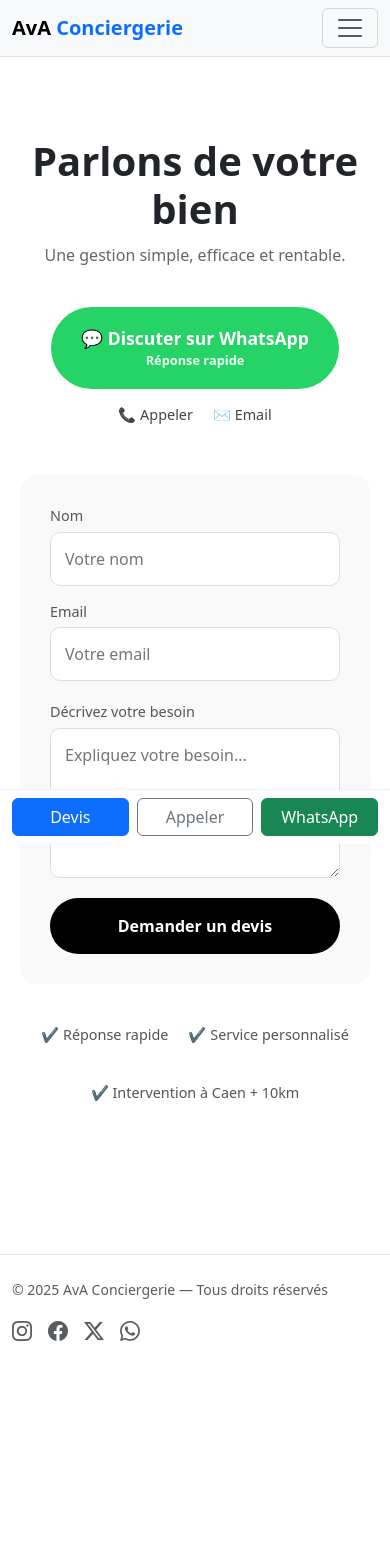
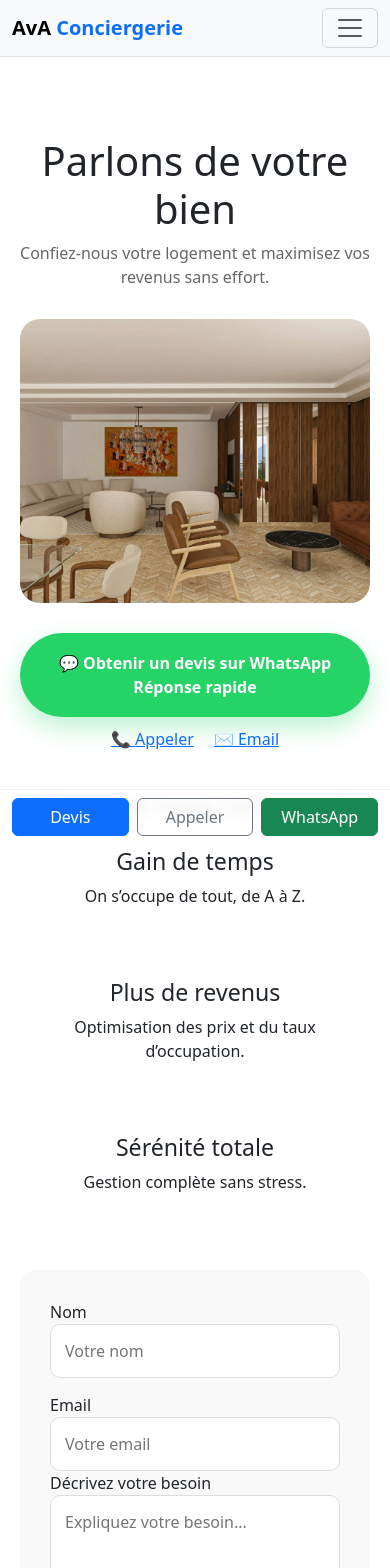
Before and after one commit to flxx-ji/AvA-Conciergerie, a SvelteKit app: page /contact in a window 390 px wide. Shown: the top 1568 px of the page. Before the commit the page ends 1370 px from the top, so only its background shows below. Built offline with nearby package versions, Linux system fonts and the light colour scheme; no server answers.

Commit message:
feat: refonte page services + contact avec CTA dynamiques et amélioration UX

```diff
--- a/src/lib/components/CTAButtons.svelte
+++ b/src/lib/components/CTAButtons.svelte
@@ -1,10 +1,7 @@
 <!-- src/lib/components/CTAButtons.svelte -->
 <script>
-  import { demo, contacts } from '$lib/config/app.js';
+  import { contacts } from '$lib/config/app.js';
 
-  // Formats requis :
-  // - phoneRaw : +336XXXXXXXX (pas d’espace)
-  // - whatsapp : 336XXXXXXXX  (sans +)
   const telHref = `tel:${contacts.phoneRaw}`;
   const waHref  = `https://wa.me/${contacts.whatsapp}?text=${encodeURIComponent('Bonjour, j’aimerais des infos 🙂')}`;
 
--- a/src/lib/config/app.js
+++ b/src/lib/config/app.js
@@ -1,21 +1,10 @@
-// Bascule globale pour ton portfolio.
-// Passe à false pour rendre tel/WhatsApp réellement cliquables.
+// Bascule globale pour ton portfolio
 export const demo = true;
 
-// Coordonnées (mettra mes vraies infos quand tu voudras activer)
-// export const contacts = {
-//   phoneDisplay: '+33 6 12 34 56 78',
-//   phoneRaw: '+33612345678',
-//   whatsapp: '33612345678',
-//   email: 'contact@ava-conciergerie.demo'
-// };
-
-
-
-
+// Coordonnées
 export const contacts = {
-  phoneDisplay: '+33777324144',
-
-  whatsapp: '+33777324144',
+  phoneDisplay: '+33 7 77 32 41 44', // 👀 affichage propre
+  phoneRaw: '33777324144',           // 🔥 pour tel:
+  whatsapp: '33777324144',           // 🔥 pour wa.me
   email: 'contact@jayhembeestudio.com'
 };
--- a/src/routes/contact/+page.svelte
+++ b/src/routes/contact/+page.svelte
@@ -1,10 +1,14 @@
 <script>
   import { enhance } from '$app/forms';
   import { writable } from 'svelte/store';
+  import { contacts } from '$lib/config/app.js';
 
   export let form;
 
   const loading = writable(false);
+
+  const telHref = `tel:${contacts.phoneRaw}`;
+  const waHref = `https://wa.me/${contacts.whatsapp}?text=Bonjour,%20je%20souhaite%20un%20devis`;
 
   function handleEnhance(formElement) {
     return enhance(formElement, () => {
@@ -17,31 +21,59 @@
     });
   }
 </script>
+
 <section class="contact">
 
   <!-- 🔥 HERO -->
   <div class="hero-contact">
     <h1>Parlons de votre bien</h1>
     <p>
-      Une gestion simple, efficace et rentable.
+      Confiez-nous votre logement et maximisez vos revenus sans effort.
     </p>
+  </div>
+
+  <!-- 🖼 IMAGE AMBIANCE -->
+  <div class="contact-visual">
+    <img src="/images/pexels-achraf-borkadi-salon-34086242.jpg" alt="Appartement Airbnb">
   </div>
 
   <!-- 🔥 CTA PRIORITAIRE -->
   <div class="quick-contact">
 
-    <a href="https://wa.me/33766665848?text=Bonjour,%20je%20souhaite%20un%20devis"
+    <a href={waHref}
        target="_blank"
        class="contact-main">
-      💬 Discuter sur WhatsApp
+      💬 Obtenir un devis sur WhatsApp
       <span>Réponse rapide</span>
     </a>
 
     <div class="secondary">
-      <a href="tel:+33766665848">📞 Appeler</a>
-      <a href="mailto:contact@ava-conciergerie.fr">✉️ Email</a>
+      <a href={telHref}>📞 Appeler</a>
+      <a href={`mailto:${contacts.email}`}>✉️ Email</a>
     </div>
 
+  </div>
+
+  <!-- 💡 POURQUOI -->
+  <div class="why-contact">
+    <h2>Pourquoi nous contacter ?</h2>
+
+    <div class="why-grid">
+      <div>
+        <h3>Gain de temps</h3>
+        <p>On s’occupe de tout, de A à Z.</p>
+      </div>
+
+      <div>
+        <h3>Plus de revenus</h3>
+        <p>Optimisation des prix et du taux d’occupation.</p>
+      </div>
+
+      <div>
+        <h3>Sérénité totale</h3>
+        <p>Gestion complète sans stress.</p>
+      </div>
+    </div>
   </div>
 
   <!-- 🔥 FORM -->
@@ -80,24 +112,20 @@
         required>{form?.values?.message ?? ''}</textarea>
     </div>
 
-    <!-- 🔥 HONEYPOT -->
+    <!-- 🔒 HONEYPOT -->
     <div class="honeypot" aria-hidden="true">
-      <label for="website">Ne pas remplir</label>
-      <input
-        id="website"
-        type="text"
-        name="website"
-        tabindex="-1"
-        autocomplete="off" />
+      <input type="text" name="website" tabindex="-1" autocomplete="off" />
     </div>
 
     <button type="submit" disabled={$loading}>
       {#if $loading}
         Envoi en cours...
       {:else}
-        Demander un devis
+        Demander mon devis gratuit
       {/if}
     </button>
+
+    <p class="hint">⏱ Réponse en moins de 24h</p>
 
     {#if form?.error}
       <p class="error">{form.error}</p>
@@ -105,13 +133,13 @@
 
     {#if form?.success}
       <p class="success">
-        ✅ Votre message a bien été envoyé. Nous vous répondons rapidement.
+        ✅ Votre message a bien été envoyé.
       </p>
     {/if}
 
   </form>
 
-  <!-- 🔥 RASSURANCE -->
+  <!-- 🔥 TRUST -->
   <div class="trust">
     <p>✔ Réponse rapide</p>
     <p>✔ Service personnalisé</p>
@@ -132,23 +160,33 @@
 /* 🔥 HERO */
 .hero-contact {
   text-align: center;
-  margin-bottom: 40px;
+  margin-bottom: 30px;
 }
 
 .hero-contact h1 {
   font-size: 2.5rem;
-  font-weight: 700;
 }
 
 .hero-contact p {
   color: #666;
-  margin-top: 10px;
 }
 
-/* 🔥 QUICK CONTACT */
+/* 🖼 IMAGE */
+.contact-visual {
+  text-align: center;
+  margin: 30px 0;
+}
+
+.contact-visual img {
+  width: 100%;
+  max-width: 800px;
+  border-radius: 20px;
+}
+
+/* 🔥 CTA */
 .quick-contact {
   text-align: center;
-  margin-bottom: 50px;
+  margin-bottom: 40px;
 }
 
 .contact-main {
@@ -159,32 +197,32 @@
   border-radius: 50px;
   text-decoration: none;
   font-weight: 600;
-  font-size: 1.1rem;
-  transition: 0.3s;
-}
-
-.contact-main span {
-  display: block;
-  font-size: 0.8rem;
-  opacity: 0.9;
-}
-
-.contact-main:hover {
-  transform: translateY(-3px);
-  box-shadow: 0 15px 30px rgba(0,0,0,0.1);
+  box-shadow: 0 10px 25px rgba(37, 211, 102, 0.3);
 }
 
 .secondary {
-  margin-top: 15px;
+  margin-top: 10px;
   display: flex;
   justify-content: center;
   gap: 20px;
 }
 
-.secondary a {
-  color: #444;
-  text-decoration: none;
-  font-size: 0.9rem;
+/* 🔥 WHY */
+.why-contact {
+  text-align: center;
+  margin-bottom: 40px;
+}
+
+.why-grid {
+  display: grid;
+  grid-template-columns: repeat(3, 1fr);
+  gap: 15px;
+}
+
+.why-grid div {
+  background: white;
+  padding: 20px;
+  border-radius: 12px;
 }
 
 /* 🔥 FORM */
@@ -192,98 +230,60 @@
   background: #f9f9f9;
   padding: 30px;
   border-radius: 16px;
-  display: flex;
-  flex-direction: column;
-  gap: 20px;
 }
 
 .grid {
-  display: flex;
+  display: grid;
+  grid-template-columns: 1fr 1fr;
   gap: 15px;
-  flex-wrap: wrap;
 }
 
 .field {
-  flex: 1;
   display: flex;
   flex-direction: column;
-}
-
-label {
-  font-size: 0.9rem;
-  margin-bottom: 5px;
-  color: #555;
 }
 
 input, textarea {
   padding: 14px;
   border-radius: 10px;
   border: 1px solid #ddd;
-  font-size: 1rem;
 }
 
-input:focus, textarea:focus {
-  outline: none;
-  border-color: #041D80;
-  box-shadow: 0 0 0 2px rgba(4, 29, 128, 0.1);
-}
-
-/* 🔥 BOUTON */
 button {
+  margin-top: 20px;
   background: black;
   color: white;
   padding: 16px;
   border-radius: 50px;
-  border: none;
-  font-weight: 600;
-  cursor: pointer;
-  transition: 0.3s;
 }
 
-button:hover {
-  transform: translateY(-2px);
+.hint {
+  font-size: 0.8rem;
+  opacity: 0.6;
+  text-align: center;
 }
 
-button:disabled {
-  opacity: 0.6;
-  cursor: not-allowed;
+/* 🔥 TRUST */
+.trust {
+  margin-top: 30px;
+  display: flex;
+  justify-content: center;
+  gap: 20px;
 }
 
-/* 🔥 HONEYPOT */
 .honeypot {
   position: absolute;
   left: -9999px;
 }
 
-/* 🔥 TRUST */
-.trust {
-  margin-top: 40px;
-  text-align: center;
-  display: flex;
-  justify-content: center;
-  gap: 20px;
-  flex-wrap: wrap;
-}
-
-.trust p {
-  font-size: 0.9rem;
-  color: #555;
-}
-
-/* 🔥 FEEDBACK */
-.error {
-  color: red;
-}
-
-.success {
-  color: green;
-  font-weight: 500;
-}
-
 /* 📱 MOBILE */
 @media (max-width: 768px) {
   .grid {
-    flex-direction: column;
+    grid-template-columns: 1fr;
+  }
+
+  .why-grid {
+    grid-template-columns: 1fr;
   }
 }
 
```
Also changed, not shown: static/images/pexels-achraf-borkadi-salon-34086242.jpg (added).
